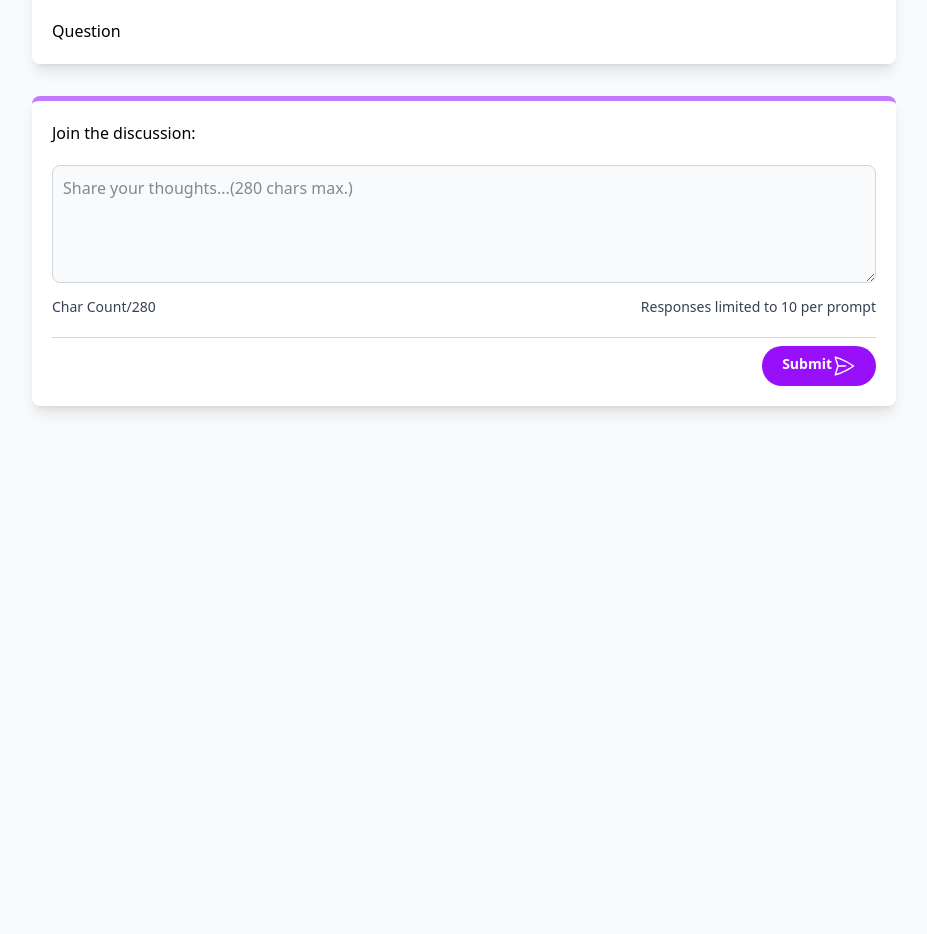
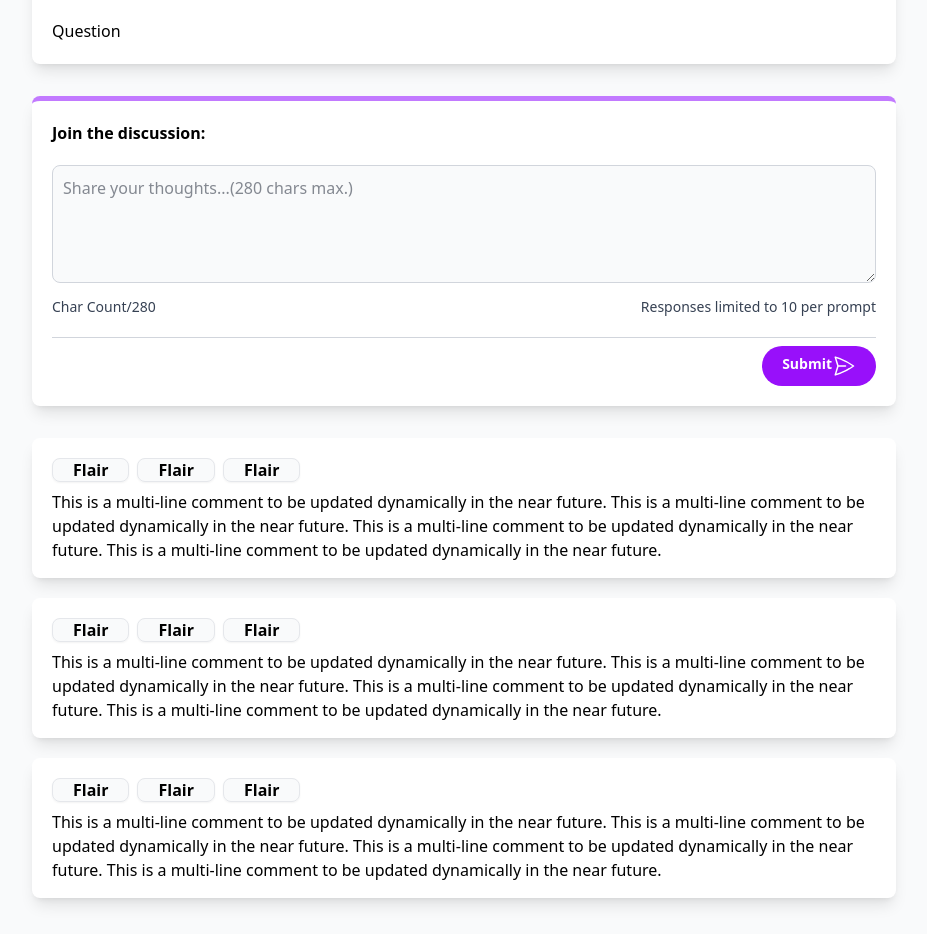
Before and after one commit to cs467-spring2025-discussion-app/capstone-discussion-app, a React (Vite) app in the folder frontend/: page / in a window 1280 px wide. Shown: the part 903-1837 px from the top of the page, without its empty margins (176-1103 px from the left). Before the commit the page ends 1357 px from the top, so only its background shows below. Built offline with nearby package versions, Linux system fonts and the light colour scheme.

Commit message:
feat: add DiscussionComment and CommentFlair JSX components

```diff
--- /dev/null
+++ b/frontend/src/components/CommentFlair.jsx
@@ -0,0 +1,9 @@
+import React, { useState } from 'react';
+
+export default function CommentFlair() {
+    return (
+        <span className='mr-2 px-5 border border-gray-200 border-solid rounded-lg bg-gray-50 font-semibold shadow-xs'>
+            Flair
+        </span>
+    )
+}
--- /dev/null
+++ b/frontend/src/components/DisccusionComment.jsx
@@ -0,0 +1,13 @@
+import React, { useState } from 'react';
+import CommentFlair from './CommentFlair';
+
+export default function DiscussionComment() {
+    return (
+        <div className='pl-5 shadow-lg rounded-lg mb-5 pt-5 bg-white w-full max-w-5xl h-35 text-left'>
+            <CommentFlair />
+            <CommentFlair />
+            <CommentFlair />
+            <p className='mt-2'>This is a multi-line comment to be updated dynamically in the near future. This is a multi-line comment to be updated dynamically in the near future. This is a multi-line comment to be updated dynamically in the near future. This is a multi-line comment to be updated dynamically in the near future.</p>
+        </div>
+    )
+}
--- a/frontend/src/pages/DiscussionPage.jsx
+++ b/frontend/src/pages/DiscussionPage.jsx
@@ -1,6 +1,7 @@
 import Topic from "@/components/Topic"
 import React from 'react'
 import TabToggle from '@/components/TabToggle'
+import DiscussionComment from "../components/DisccusionComment";
 
 export default function DiscussionPage() {
     const postTextAreaId = React.useId();
@@ -12,14 +13,14 @@ export default function DiscussionPage() {
                     <p>Question</p>
                 </div>
                 <div className='border-t-5 border-t-purple-400 p-5 rounded-lg shadow-lg w-full max-w-5xl bg-white text-left mb-8'>
-                    <label htmlFor={postTextAreaId}>
+                    <label htmlFor={postTextAreaId} className="font-semibold">
                         Join the discussion:
                         <textarea
                             name="postContent"
                             id={postTextAreaId}
                             placeholder="Share your thoughts...(280 chars max.)"
                             rows={4}
-                            class='mt-5 mb-2 p-2.5 w-full text-gray-900 bg-gray-50 rounded-lg border border-gray-300 focus:ring-blue-500 focus:border-blue-500'
+                            class='font-normal mt-5 mb-2 p-2.5 w-full text-gray-900 bg-gray-50 rounded-lg border border-gray-300 focus:ring-blue-500 focus:border-blue-500'
                         />
                     </label>
                     <div className='flex justify-between pb-5 border-b border-gray-300'>
@@ -49,6 +50,9 @@ export default function DiscussionPage() {
                         </button>
                     </div>
                 </div>
+                <DiscussionComment />
+                <DiscussionComment />
+                <DiscussionComment />
             </div>
         </div>
     )
```
